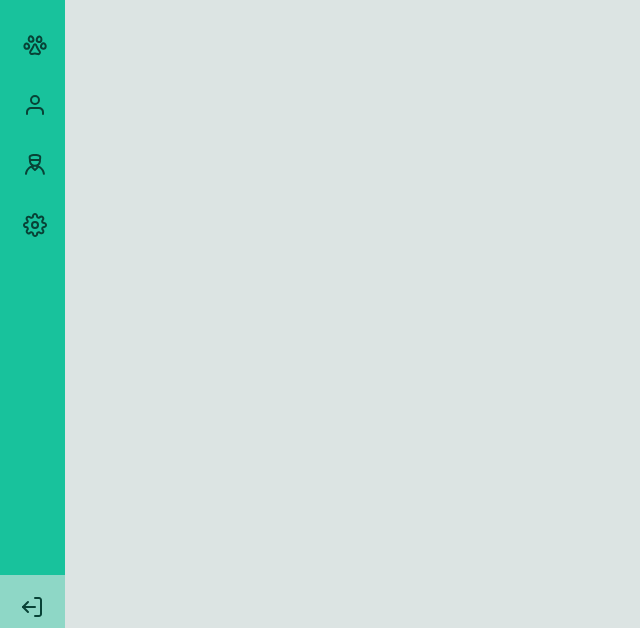
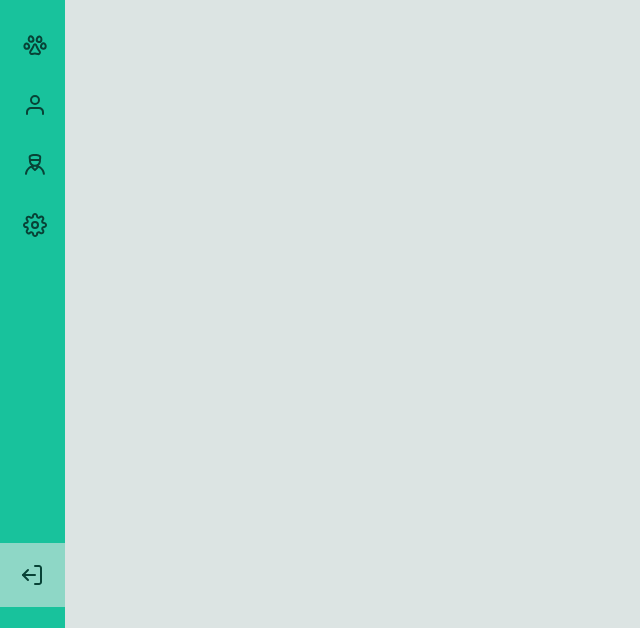
Before and after one commit to nicolas-davila/Sidebar-Rocketseat, a plain HTML site: page index.html in a window 1280 px wide. Shown: the part 172-800 px from the top of the page, without its empty margins (0-640 px from the left). Drawn offline with Linux system fonts and the light colour scheme.

Commit message:
ajuste do margin-top (footer)

```diff
--- a/style.css
+++ b/style.css
@@ -124,7 +124,7 @@ body {
   align-items: center;
   height: 8vh;
   width: 100%;
-  margin-top: 39.7vh;
+  margin-top: 35.7vh;
   background-color: var(--light-green);
 }
 
```
